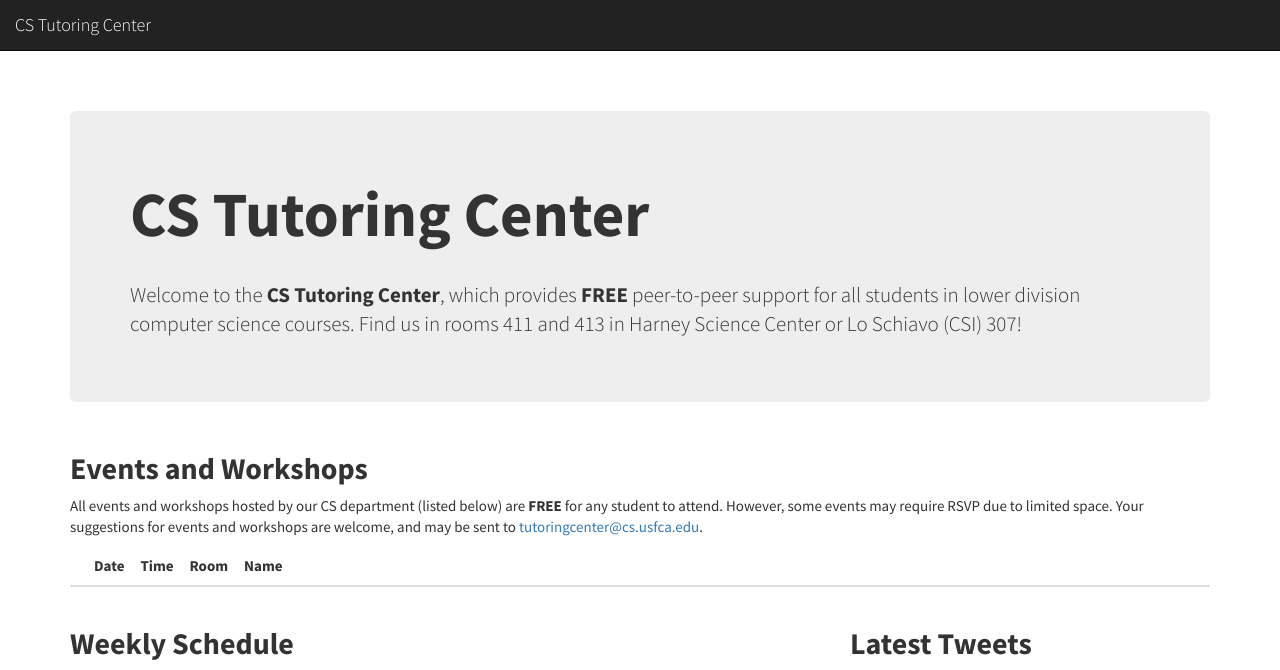
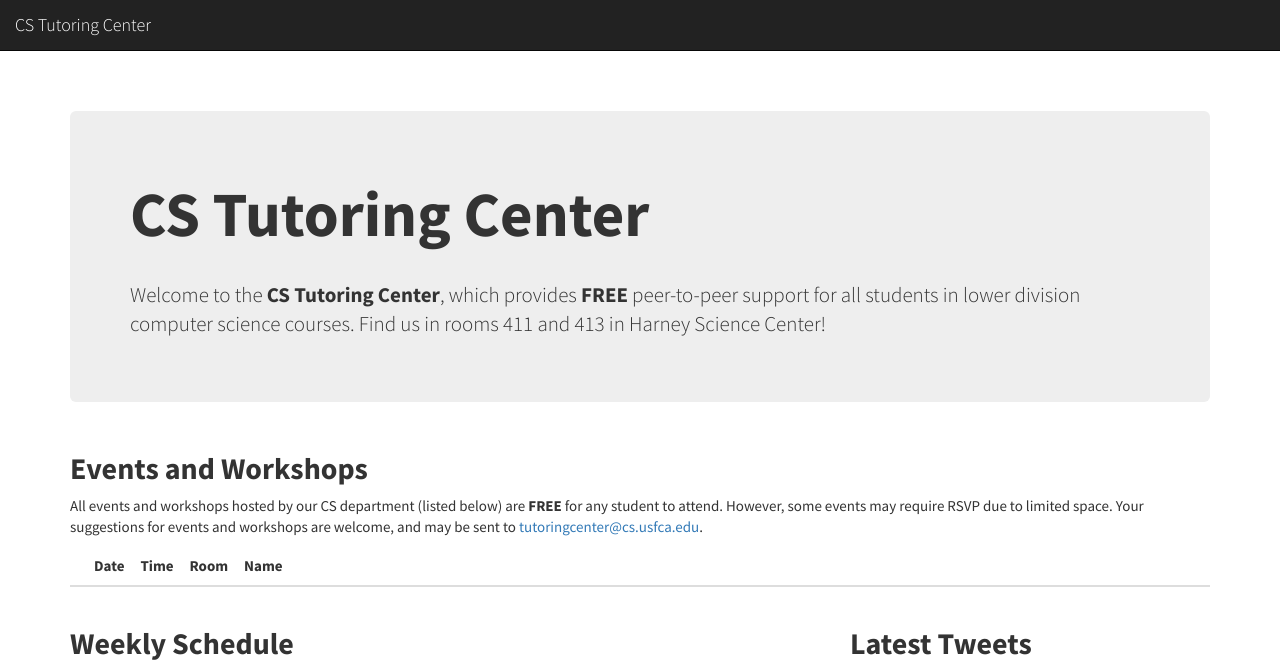
Before and after one commit to CSTutors/CSTutors.github.io, a Jekyll site: the page built from index.html, in a window 1280 px wide. Shown: the top 670 px of the page. Built offline with Jekyll 4.4.1, drawn with Linux system fonts in a browser that asks for light colours; nearby versions of some CDN libraries; comment, search, counter and statistics services are not loaded; grey boxes are pictures that could not be loaded.

Commit message:
No more tutoring in LS 307
Edited the index file accordingly.

```diff
--- a/index.html
+++ b/index.html
@@ -9,7 +9,7 @@
         <div class="jumbotron">
             <h1>CS Tutoring Center</h1>
             <br/>
-            <p class="lead">Welcome to the <strong>CS Tutoring Center</strong>, which provides <strong>FREE</strong> peer-to-peer support for all students in lower division computer science courses. Find us in rooms 411 and 413 in Harney Science Center or Lo Schiavo (CSI) 307!</p>
+            <p class="lead">Welcome to the <strong>CS Tutoring Center</strong>, which provides <strong>FREE</strong> peer-to-peer support for all students in lower division computer science courses. Find us in rooms 411 and 413 in Harney Science Center!</p>
 
         	<!--<p><a href="https://docs.google.com/a/dons.usfca.edu/forms/d/1BwuIzjsLFqnU6_7HfOuR_7OO7UNmVjHeBbHR3gd4kbk/viewform" class="btn btn-primary btn-lg"><strong><span class="glyphicon glyphicon-pencil"></span> Sign In Now!</strong></a></p>//-->
         </div>
```
